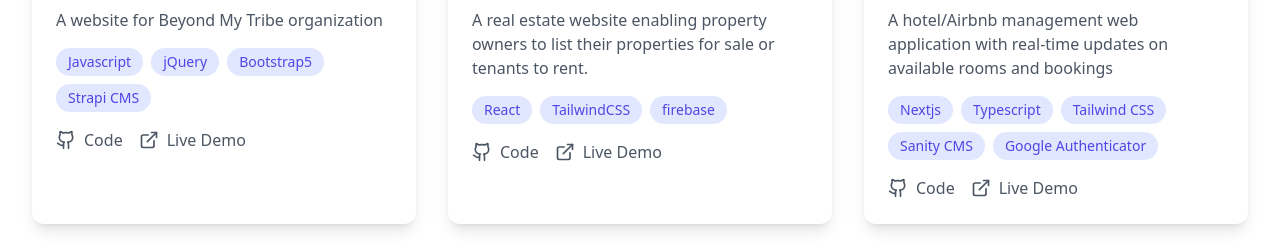
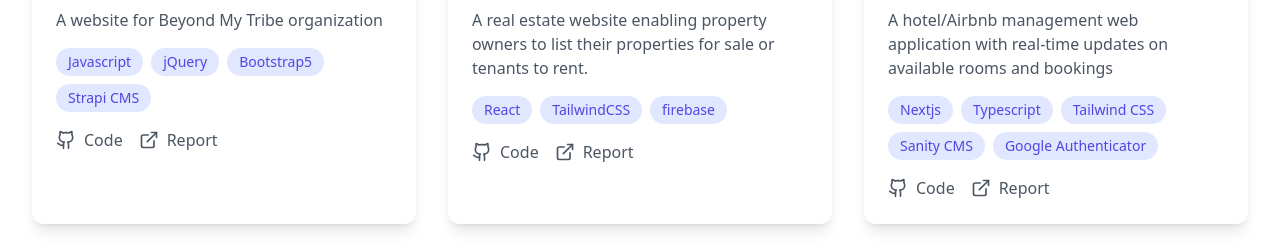
Before and after one commit to RaphaelItotia/Portfolio, a React (Vite) app: page / in a window 1280 px wide. Shown: the part 2468-2718 px from the top of the page. Built offline with nearby package versions, Linux system fonts and the light colour scheme.

Commit message:
Update ProjectCard.tsx

```diff
--- a/src/components/ProjectCard.tsx
+++ b/src/components/ProjectCard.tsx
@@ -57,7 +57,7 @@ const ProjectCard: React.FC<ProjectCardProps> = ({
             className="flex items-center gap-2 text-gray-600 hover:text-indigo-600 transition-colors"
           >
             <ExternalLink className="h-5 w-5" />
-            <span>Live Demo</span>
+            <span>Report</span>
           </a>
         </div>
       </div>
```
